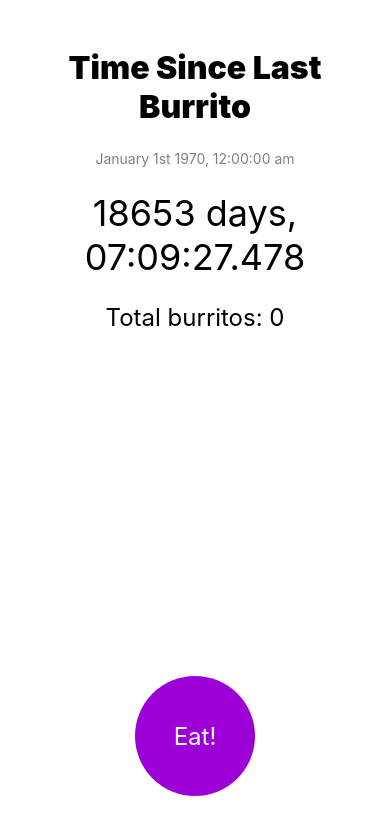
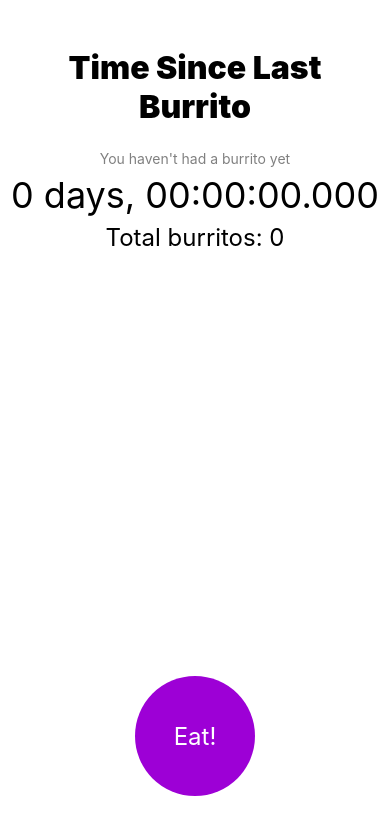
Before and after one commit to ytolstyk/burrito-time, a React Native app: screen / in a window 390 px wide. Shown: the top 834 px of the page. Built offline with nearby package versions, Linux system fonts and the light colour scheme.

Commit message:
adding landscape support

```diff
--- a/App.js
+++ b/App.js
@@ -1,6 +1,6 @@
-import { StatusBar } from 'expo-status-bar';
 import moment from 'moment';
 import React, { useState, useEffect } from 'react';
+import { Dimensions } from 'react-native';
 import {
   Container,
   Title,
@@ -19,6 +19,7 @@ export default function App() {
   const [count, setCount] = useState(0);
   const [timestamp, setTimestamp] = useState(0);
   const [timeNow, setTimeNow] = useState(Date.now());
+  const [isLandscape, setIsLandscape] = useState(false);
 
   function handlePress() {
     localStorageHelper.setBurritoCount(count + 1);
@@ -29,7 +30,15 @@ export default function App() {
   }
 
   function timeInSeconds() {
+    if (timestamp === 0) {
+      return '0 days, 00:00:00.000';
+    }
+
     return timeHelper.count(timeNow, timestamp);
+  }
+
+  function onDimensionChange({ screen }) {
+    setIsLandscape(screen.height <= screen.width);
   }
 
   async function setStuff() {
@@ -44,12 +53,19 @@ export default function App() {
       setTimeNow(Date.now());
     }, 33);
 
+    Dimensions.addEventListener("change", onDimensionChange);
+
     return () => {
+      Dimensions.removeEventListener("change", onDimensionChange);
       clearInterval(interval);
     };
   }, []);
 
   function renderTimestamp() {
+    if (timestamp === 0) {
+      return "You haven't had a burrito yet";
+    }
+
     return moment(timestamp).format('MMMM Do YYYY, h:mm:ss a');
   }
 
@@ -59,8 +75,12 @@ export default function App() {
         <Title>Time Since Last Burrito</Title>
         <TimerWrapper>
           <DateText>{renderTimestamp()}</DateText>
-          <Timer>{timeInSeconds()}</Timer>
-          <BurritoCount>Total burritos: {count}</BurritoCount>
+          <Timer isLandscape={isLandscape}>
+            {timeInSeconds()}
+          </Timer>
+          <BurritoCount isLandscape={isLandscape}>
+            Total burritos: {count}
+          </BurritoCount>
         </TimerWrapper>
       </TopContainer>
       <BottomContainer>
@@ -68,7 +88,6 @@ export default function App() {
           <EatButtonText>Eat!</EatButtonText>
         </EatButton>
       </BottomContainer>
-      <StatusBar style="auto" />
     </Container>
   );
 }
--- a/App.styles.js
+++ b/App.styles.js
@@ -45,13 +45,15 @@ export const DateText = styled.Text`
 `;
 
 export const Timer = styled.Text`
-  margin-top: ${baseMult(2)};
   font-size: 36px;
   text-align: center;
+
+  ${(props) => props.isLandscape ? `margin-top: ${baseMult(1 / 2)};` : `margin-top: ${baseMult(2)};`};
 `;
 
 export const BurritoCount = styled.Text`
-  margin-top: ${baseMult(2)};
   font-size: 24px;
   text-align: center;
+
+  ${(props) => props.isLandscape ? `margin-top: ${baseMult(1 / 2)};` : `margin-top: ${baseMult(2)};`};
 `;
--- a/app.json
+++ b/app.json
@@ -1,6 +1,6 @@
 {
   "name": "burrito-time",
-  "displayName": "burrito-time",
+  "displayName": "Eat-a-Burrita",
   "expo": {
     "name": "burrito-time",
     "slug": "burrito-time",
--- a/src/helpers/timeHelper.js
+++ b/src/helpers/timeHelper.js
@@ -16,8 +16,9 @@ export const timeHelper = {
     minutes = timeHelper.alwaysTwoDigits(minutes);
     seconds = timeHelper.alwaysTwoDigits(seconds);
     milliseconds = timeHelper.alwaysThreeDigits(milliseconds);
+    const dayOrDays = days === 1 ? 'day' : 'days';
 
-    return `${days} days, ${hours}:${minutes}:${seconds}.${milliseconds}`;
+    return `${days} ${dayOrDays}, ${hours}:${minutes}:${seconds}.${milliseconds}`;
   },
 
   alwaysTwoDigits(num) {
```
Also changed, not shown: 2 other files (tests, documents, lock files or other folders).
